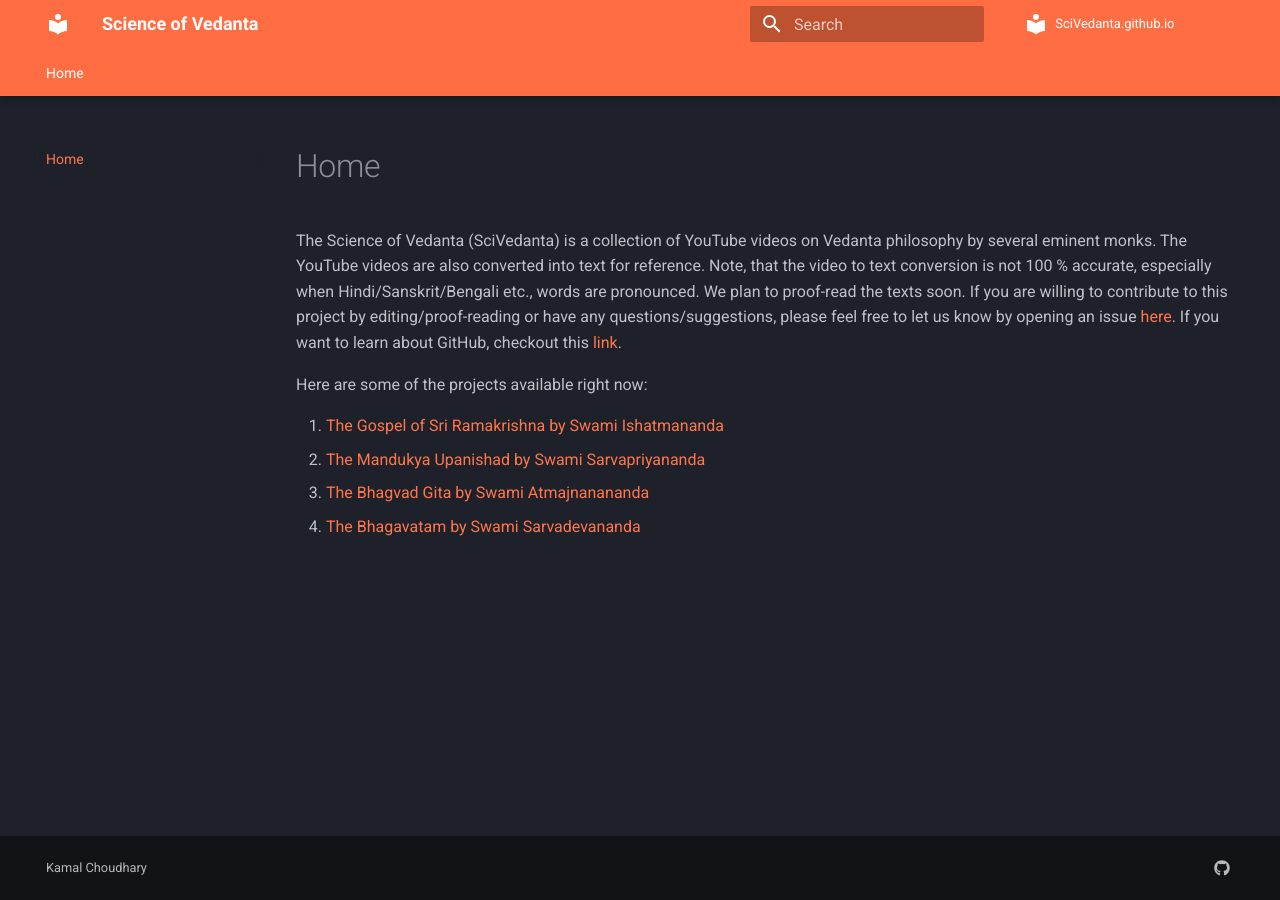
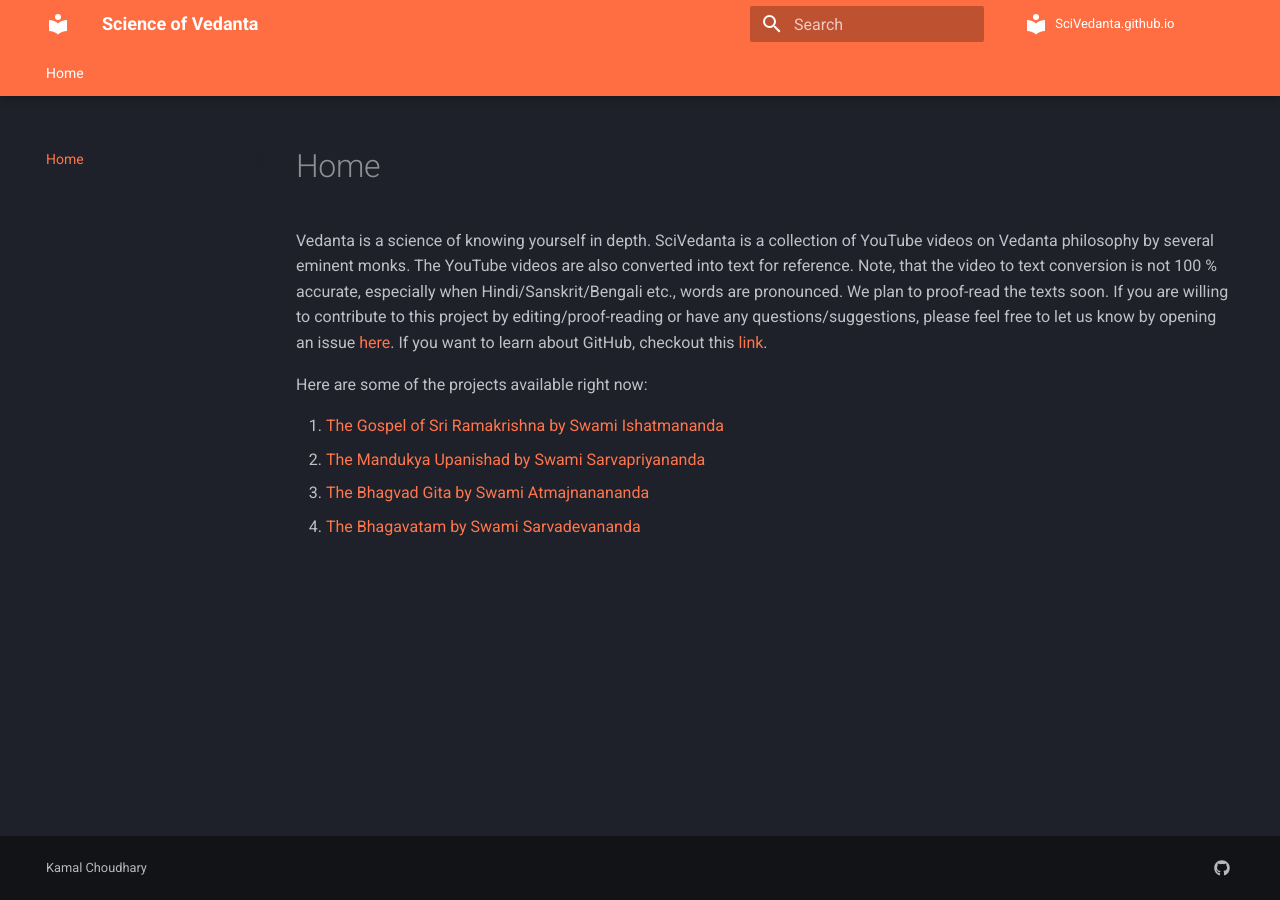
Before and after one commit to SciVedanta/SciVedanta.github.io, an MkDocs documentation site: the page built from docs/index.md, in a window 1280 px wide. Built offline with MkDocs 1.6.1 and Material for MkDocs 9.7.7, drawn with Linux system fonts in a browser that asks for light colours; comment, search, counter and statistics services are not loaded.

Commit message:
Update index.md

```diff
--- a/docs/index.md
+++ b/docs/index.md
@@ -1,4 +1,5 @@
-The Science of Vedanta (SciVedanta) is a collection of YouTube videos on Vedanta philosophy by several eminent monks.
+Vedanta is a science of knowing yourself in depth.
+SciVedanta is a collection of YouTube videos on Vedanta philosophy by several eminent monks.
 The YouTube videos are also converted into text for reference.
 Note, that the video to text conversion is not 100 % accurate, especially when Hindi/Sanskrit/Bengali etc., words
 are pronounced. We plan to proof-read the texts soon. If you are willing to contribute to this project by editing/proof-reading or have any questions/suggestions,
```
